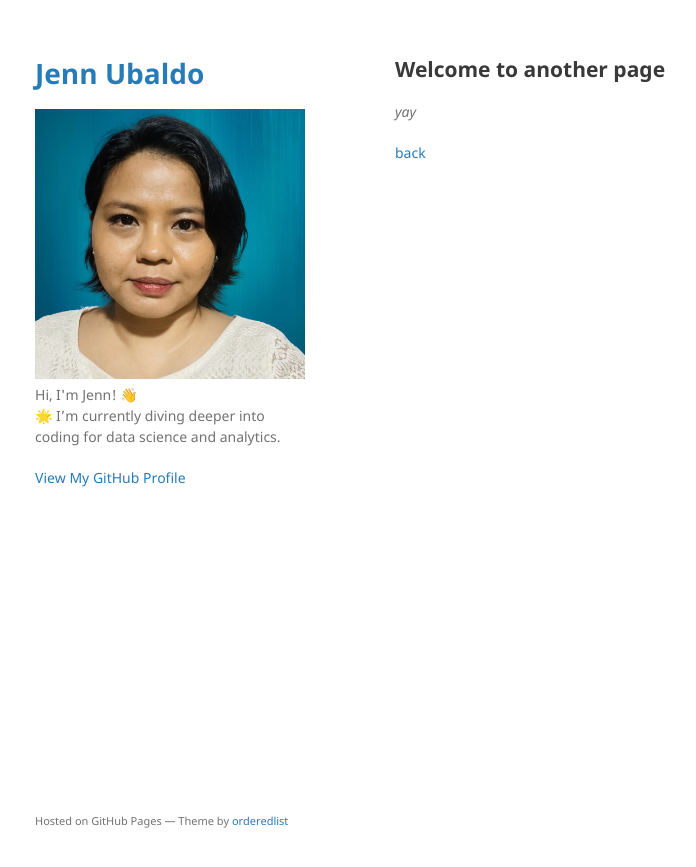
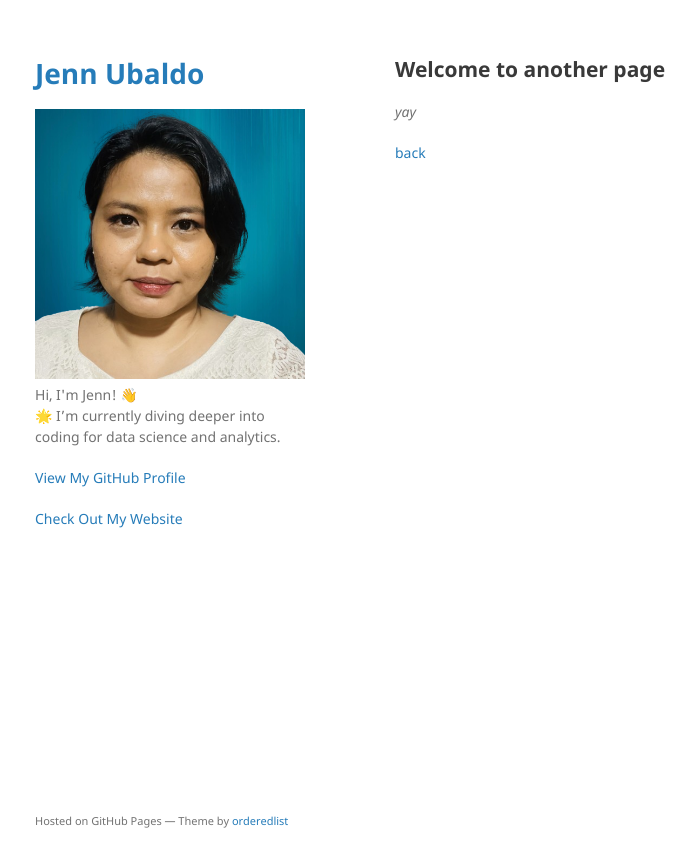
Before and after one commit to jennubaldo/jennubaldo.github.io, a Jekyll site: the page built from another-page.md, in a window 1280 px wide. Shown: the top 867 px of the page, without its empty margins (175-871 px from the left). Built offline with Jekyll 4.4.1, drawn with Linux system fonts in a browser that asks for light colours; our own code applies the rules of GitHub Pages for plain Markdown files.

Commit message:
Update default.html

```diff
--- a/_layouts/default.html
+++ b/_layouts/default.html
@@ -29,6 +29,7 @@
 
         {% if site.github.is_user_page %}
         <p class="view"><a href="{{ site.github.owner_url }}">View My GitHub Profile</a></p>
+        <p class="view"><a href="https://www.jennubaldo.com">Check Out My Website</a></p>
         {% endif %}
 
         {% if site.show_downloads %}
```
